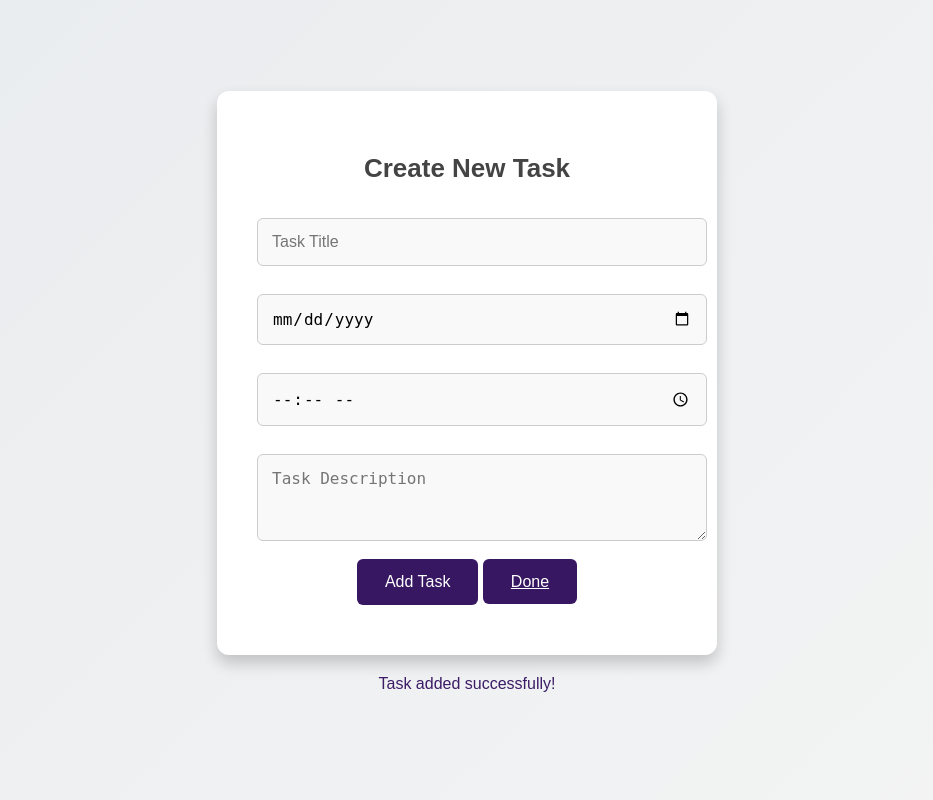
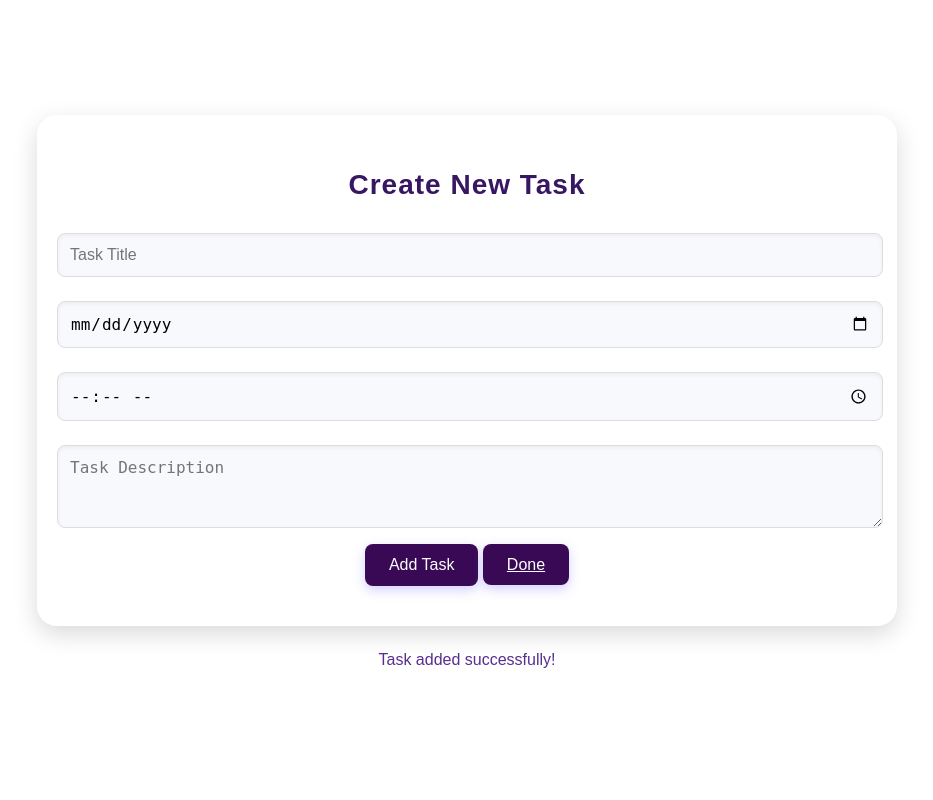
Before and after one commit to mariammhassann/Smart-Calendar-28-, a PHP site: page /createTask.php in a window 1280 px wide. Shown: the whole page, without its empty margins (173-1106 px from the left). Run offline with PHP 8.4, Linux system fonts and the light colour scheme; the visitor is signed in with stand-in values (Sample User, id 1).

Commit message:
Update task.css

```diff
--- a/css/task.css
+++ b/css/task.css
@@ -1,38 +1,40 @@
 /* General Body Styling */
 body {
-    font-family: Arial, sans-serif;
-    background: linear-gradient(135deg, #e9ecef, #f4f4f4);
+    font-family: 'Poppins', sans-serif; /* Modern, clean font */
     margin: 0;
     padding: 0;
     display: flex;
     justify-content: center;
     align-items: center;
     height: 100vh;
-    flex-direction: column; /* Stack elements vertically */
+    flex-direction: column;
+    color: #333; /* Default text color */
 }
 
 /* Task Container */
 .task-container {
     background: #ffffff;
-    border-radius: 12px;
-    box-shadow: 0 8px 16px rgba(0, 0, 0, 0.2);
-    padding: 40px;
-    width: 420px;
-    max-width: 90%;
+    border-radius: 20px;
+    box-shadow: 0 8px 24px rgba(0, 0, 0, 0.15); /* Softer shadow for a modern feel */
+    padding: 30px;
+    width: 800px;
+    max-width: 100%;
     text-align: center;
-    transition: transform 0.3s ease;
-    margin-bottom: 10px; /* Space between task box and message */
+    transition: transform 0.3s ease, box-shadow 0.3s ease;
+    margin-bottom: 15px; /* Increased space between task box and message */
 }
 
 .task-container:hover {
-    transform: scale(1.02);
+    transform: scale(1.03);
+    box-shadow: 0 10px 30px rgba(0, 0, 0, 0.2); /* Enhance shadow on hover */
 }
 
 h2 {
     margin-bottom: 20px;
-    color: #444;
-    font-size: 26px;
-    font-weight: bold;
+    color: #371662; /* Accent color for headings */
+    font-size: 28px;
+    font-weight: 600;
+    letter-spacing: 1px; /* Modern typography */
 }
 
 /* Input Fields */
@@ -41,53 +43,78 @@ input[type="date"],
 input[type="time"],
 textarea {
     width: 100%;
-    padding: 14px;
-    margin: 14px 0;
-    border: 1px solid #ccc;
-    border-radius: 6px;
+    padding: 12px;
+    margin: 12px -10px;
+    border: 1px solid #ddd; /* Softer border */
+    border-radius: 8px;
     font-size: 16px;
-    background: #f9f9f9;
-    transition: border-color 0.3s;
+    background: #f8f9fc; /* Light and modern background */
+    box-shadow: inset 0 2px 4px rgba(0, 0, 0, 0.05); /* Subtle inner shadow */
+    transition: border-color 0.3s, box-shadow 0.3s;
 }
 
 input[type="text"]:focus,
 input[type="date"]:focus,
 input[type="time"]:focus,
 textarea:focus {
-    border-color: #6c63ff;
+    border-color: #ae63ff; /* Accent color */
     outline: none;
+    box-shadow: 0 0 6px rgba(108, 99, 255, 0.5); /* Glow effect */
 }
 
 /* Add Task Button */
 .add-task {
-    background-color: #371662;
-    color: #fff;
-    padding: 14px 28px;
+    background-color: #390955; /* Modern vibrant purple */
+    color: #ffffff;
+    padding: 12px 24px;
     font-size: 16px;
     border: none;
-    border-radius: 6px;
+    border-radius: 8px;
     cursor: pointer;
-    transition: background-color 0.3s, transform 0.3s;
-    margin-bottom: 10px; /* Add space below */
+    transition: background-color 0.3s, transform 0.3s, box-shadow 0.3s;
+    margin-bottom: 10px;
+    box-shadow: 0 4px 12px rgba(108, 99, 255, 0.3); /* Button shadow */
 }
 
 .add-task:hover {
-    background-color: #d07af795;
+    background-color: #ae63ffa4; /* Slightly darker on hover */
     transform: scale(1.05);
+    box-shadow: 0 6px 18px rgba(108, 99, 255, 0.4); /* Enhance shadow on hover */
 }
 
+/* Success Message */
+.success-message {
+    color: #592e90; /* Green for success */
+    font-size: 16px;
+    margin-top: 10px;
+    animation: fadeIn 1s ease-out; /* Subtle fade-in effect */
+}
 
-
-/* Success message */
-.success-message {
-    color: #371662f8;
-    font-size: 16px;
-    margin-top: 10px; /* Add spacing */
+/* Fade-in animation for success message */
+@keyframes fadeIn {
+    from {
+        opacity: 0;
+        transform: translateY(-10px);
+    }
+    to {
+        opacity: 1;
+        transform: translateY(0);
+    }
 }
 
 /* Responsive Design */
 @media (max-width: 500px) {
     .task-container {
         width: 95%;
+        padding: 20px; /* Reduce padding for smaller screens */
+    }
+
+    h2 {
+        font-size: 24px; /* Adjust font size for mobile */
+    }
+
+    .add-task {
+        font-size: 14px; /* Smaller button text */
+        padding: 10px 20px; /* Compact button */
     }
 }
```
